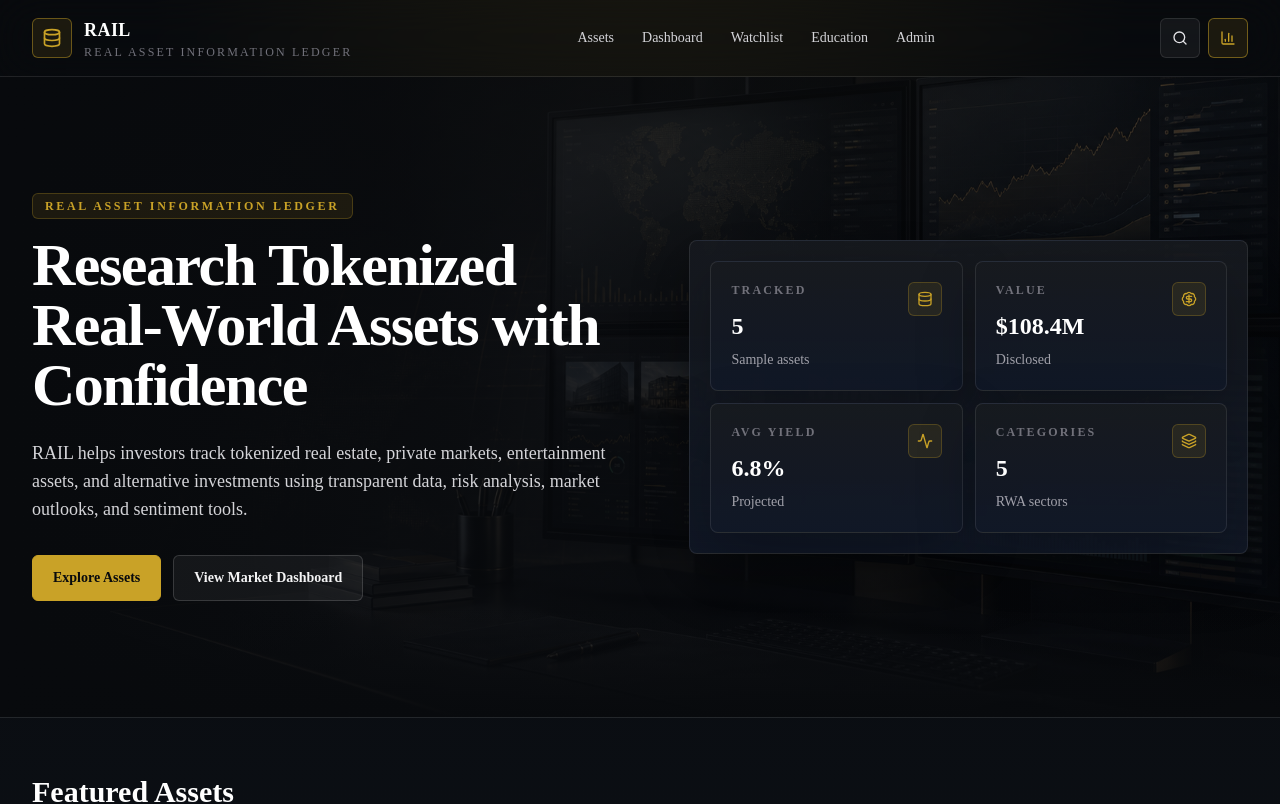
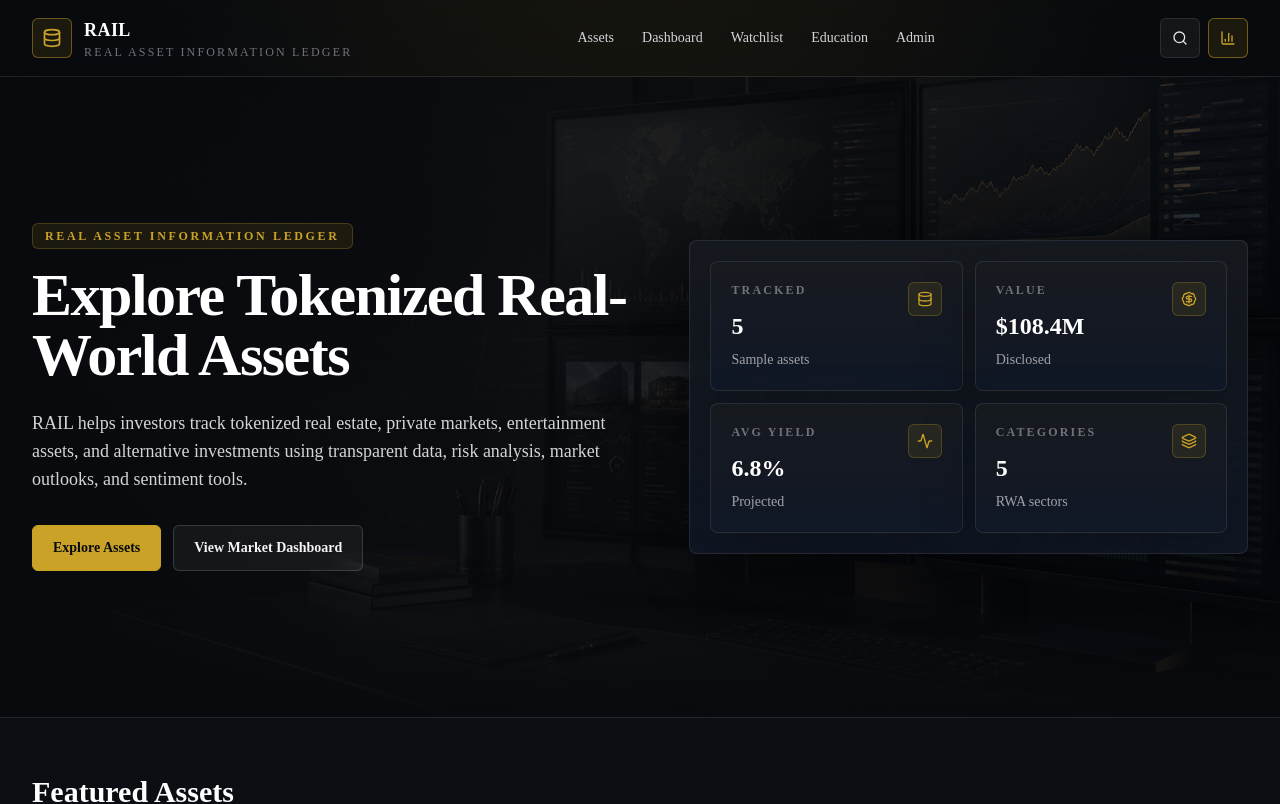
Before and after one commit to InfoTechJay/RAIL_2.2, a Next.js app: page / in a window 1280 px wide. Shown: the top 804 px of the page. Built offline with nearby package versions, Linux system fonts and the light colour scheme.

Commit message:
Change heading to 'Explore Tokenized Real-World Assets'
Updated the heading to better reflect the content focus.

```diff
--- a/app/page.tsx
+++ b/app/page.tsx
@@ -27,7 +27,7 @@ export default function HomePage() {
               Real Asset Information Ledger
             </p>
             <h1 className="text-4xl font-semibold tracking-tight text-white sm:text-5xl lg:text-6xl">
-              Research Tokenized Real-World Assets with Confidence
+              Explore Tokenized Real-World Assets
             </h1>
             <p className="mt-6 max-w-2xl text-base leading-8 text-zinc-300 sm:text-lg">
               RAIL helps investors track tokenized real estate, private markets, entertainment assets, and alternative investments using
```
